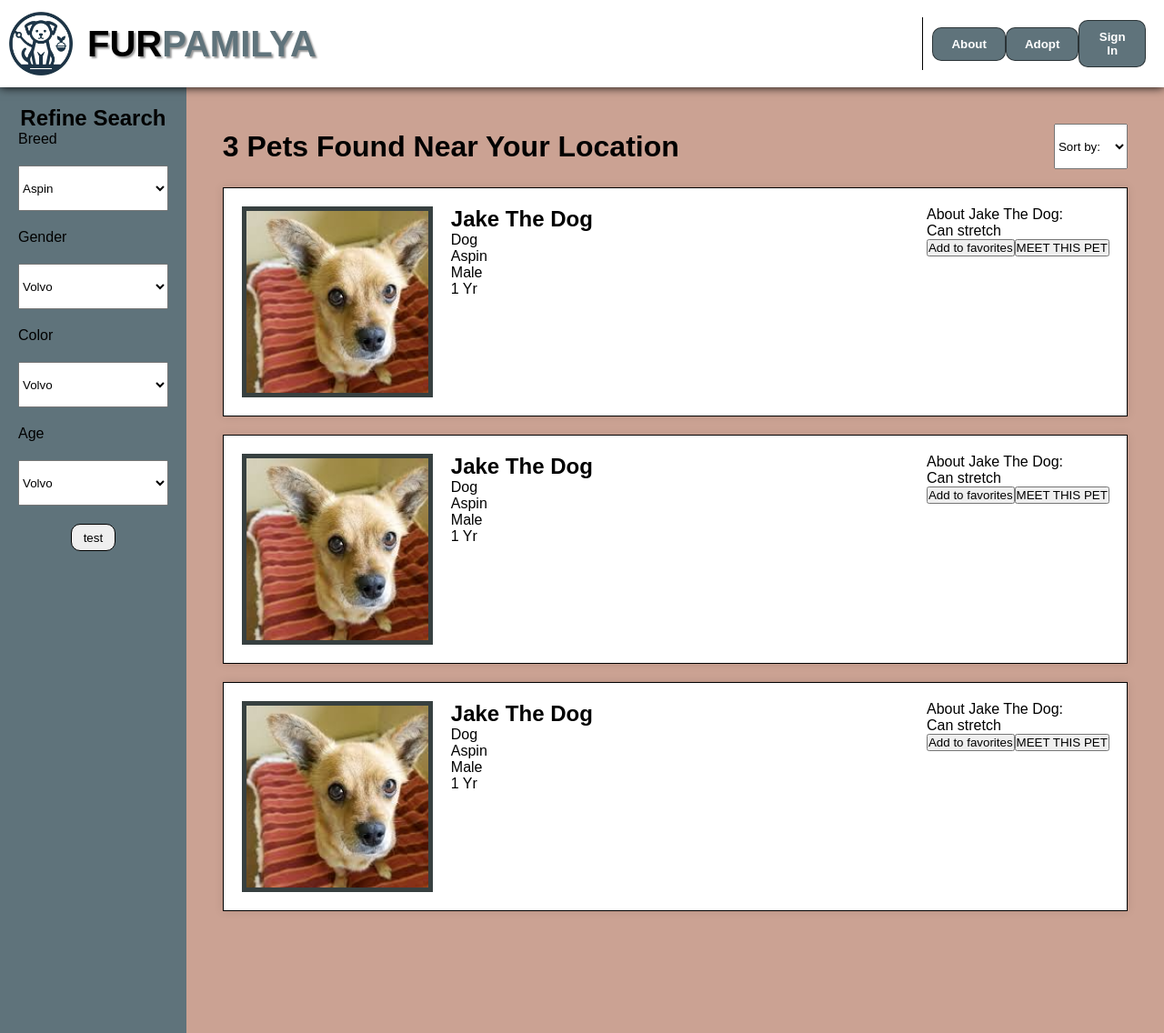
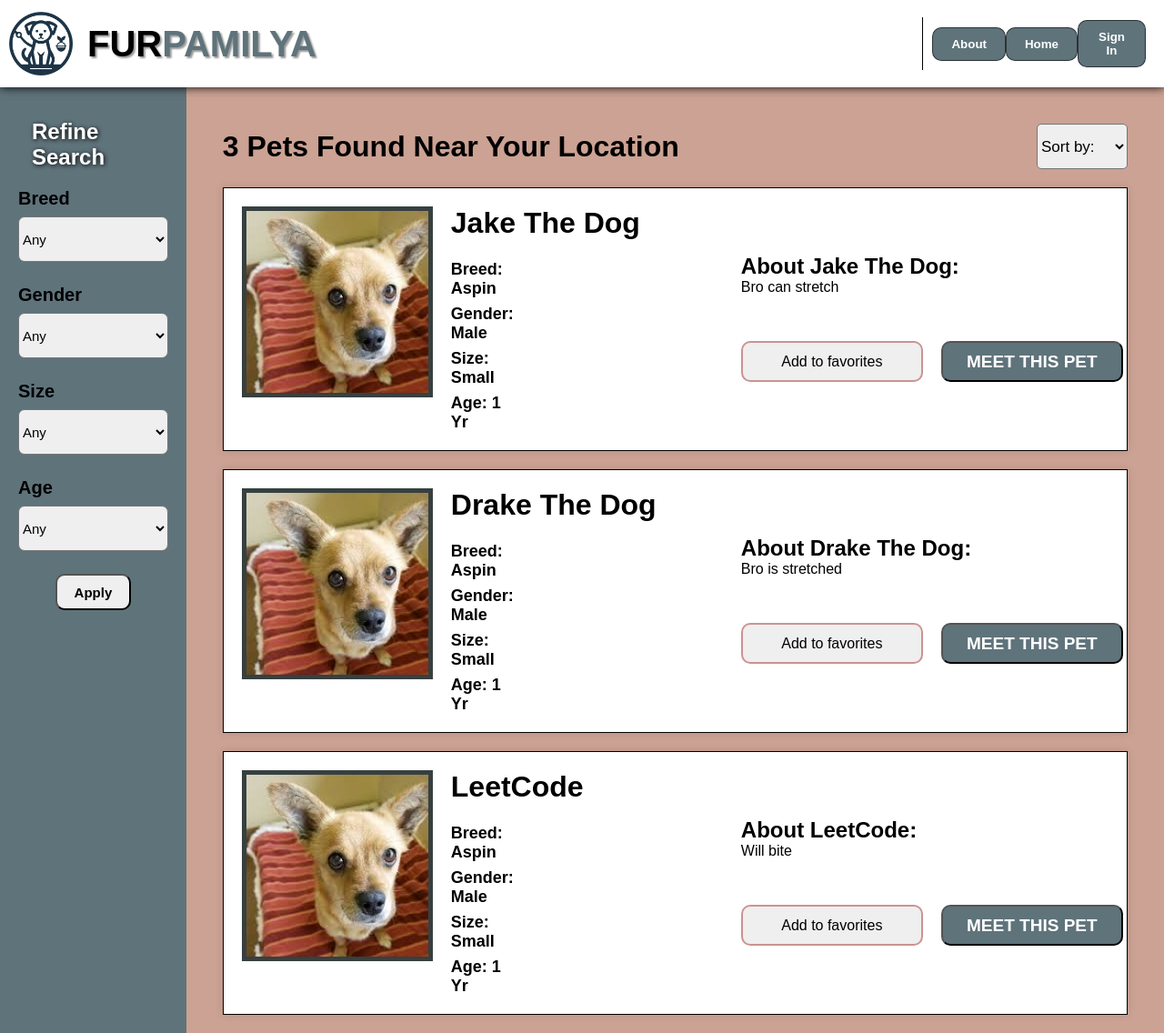
Before and after one commit to Alias314/Python-Practice, a PHP site: page /adopt_page.html in a window 1280 px wide. Shown: the whole page at 91% size. Run offline with PHP 8.4, Linux system fonts and the light colour scheme.

Commit message:
finished front end

```diff
--- a/adopt_page.html
+++ b/adopt_page.html
@@ -18,7 +18,7 @@
             <div class="vertical-divider"></div>
             <button id="about">About</button>
             <a href="index.html">
-                <button>Adopt</button>
+                <button>Home</button>
             </a>
             <button id="sign-in">Sign In</button>
         </div>
@@ -42,54 +42,80 @@
         </div>
     </div>
 
+    <div id="signin-modal" class="modal">
+        <div class="modal-content">
+            <span id="close-signin" class="close">&times;</span>
+            <form>
+                <h1>Log In</h1>
+                <input type="email" id="email" name="email", placeholder="Email"><br>
+                <input type="password" id="password" name="password" placeholder="Password"><br>
+                <input type="submit" value="Log In">
+                <a href="">Need an account?</a>
+                <a href="">Forgot Password?</a>
+            </form><hr>
+            <div id="social-media-buttons">
+                <a href="">
+                    <img id="facebook-favicon" src="images/facebook-favicon.png">
+                </a>
+                <a href="">
+                    <img id="gmail-favicon" src="images/gmail-favicon.png">
+                </a>
+            </div>
+        </div>
+    </div>
+
     <main>
         <div id="sidebar">
             <h2>Refine Search</h2>
 
             <label>Breed</label>
-            <select name="cars" id="cars">
+            <select name="cars" class="dog-options">
+                <option value="" disabled selected>Any</option>
                 <option value="volvo">Aspin</option>
-                <option value="saab">Transformer</option>
-                <option value="mercedes">Mercedes</option>
-                <option value="audi">Audi</option>
+                <option value="saab">Golden Retriever</option>
+                <option value="mercedes">German Shephered</option>
+                <option value="audi">Bulldog</option>
+                <option value="audi">Poodle</option>
+                <option value="audi">Chihuahua</option>
             </select>
 
             <label>Gender</label>
-            <select name="cars" id="cars">
-                <option value="volvo">Volvo</option>
-                <option value="saab">Saab</option>
-                <option value="mercedes">Mercedes</option>
-                <option value="audi">Audi</option>
+            <select name="cars" class="dog-options">
+                <option value="" disabled selected>Any</option>
+                <option value="volvo">Male</option>
+                <option value="saab">Female</option>
             </select>
 
-            <label>Color</label>
-            <select name="cars" id="cars">
-                <option value="volvo">Volvo</option>
-                <option value="saab">Saab</option>
-                <option value="mercedes">Mercedes</option>
-                <option value="audi">Audi</option>
+            <label>Size</label>
+            <select name="cars" class="dog-options">
+                <option value="" disabled selected>Any</option>
+                <option value="volvo">Small</option>
+                <option value="saab">Medium</option>
+                <option value="mercedes">Large</option>
+                <option value="audi">X-Large</option>
             </select>
 
             <label>Age</label>
-            <select name="cars" id="cars">
-                <option value="volvo">Volvo</option>
-                <option value="saab">Saab</option>
-                <option value="mercedes">Mercedes</option>
-                <option value="audi">Audi</option>
+            <select name="cars" class="dog-options">
+                <option value="" disabled selected>Any</option>
+                <option value="volvo">0-1 years</option>
+                <option value="saab">1-3 years</option>
+                <option value="mercedes">3-8 years</option>
+                <option value="audi">8+ years</option>
             </select>
 
-            <input type="submit" value="test">
+            <input type="button" value="Apply" id="apply-button">
         </div>
 
         <div id="adopt-dog-menu">
             <div id="dog-location-sort">
                 <h1>3 Pets Found Near Your Location</h1>
 
-                <select name="cars" id="cars">
+                <select name="cars" id="sort-by-button">
                     <option value="" disabled selected>Sort by:</option>
                     <option value="volvo">Nearest</option>
-                    <option value="mercedes">Mercedes</option>
-                    <option value="audi">Audi</option>
+                    <option value="mercedes">A-Z</option>
+                    <option value="mercedes">Z-A</option>
                 </select>
             </div>
 
@@ -97,21 +123,28 @@
                 <div class="dog-adopt-me">
                     <img src="images/dog-adopt-me2.jpg">
 
-                    <div class="dog-adopt-me-name-description">
-                        <h2>Jake The Dog</h2>
-                        <p>Dog</p>
-                        <p>Aspin</p>
-                        <p>Male</p>
-                        <p>1 Yr</p>
-                    </div>
+                    <div class="dog-adopt-me-container">
+                        <h1>Jake The Dog</h1>
 
-                    <div class="dog-adopt-me-about">
-                        <p>About Jake The Dog:</p>
-                        <p>Can stretch</p>
+                        <div class="dog-adopt-me-information">
+                            <div class="doggy-woof-grrrr">
+                                <p>Breed: Aspin</p>
+                                <p>Gender: Male</p>
+                                <p>Size: Small</p>
+                                <p>Age: 1 Yr</p>
+                            </div>
 
-                        <div id="dog-adopt-me-input">
-                            <input type="button" value="Add to favorites">
-                            <input type="button" value="MEET THIS PET">
+                            <div class="dog-adopt-me-information-right">
+                                <div>
+                                    <h2>About Jake The Dog:</h2>
+                                    <p>Bro can stretch</p>
+                                </div>
+
+                                <div class="dog-adopt-me-information-right-buttons">
+                                    <button>Add to favorites</button>
+                                    <button>MEET THIS PET</button>
+                                </div>
+                            </div>
                         </div>
                     </div>
                 </div>
@@ -119,21 +152,28 @@
                 <div class="dog-adopt-me">
                     <img src="images/dog-adopt-me2.jpg">
 
-                    <div class="dog-adopt-me-name-description">
-                        <h2>Jake The Dog</h2>
-                        <p>Dog</p>
-                        <p>Aspin</p>
-                        <p>Male</p>
-                        <p>1 Yr</p>
-                    </div>
+                    <div class="dog-adopt-me-container">
+                        <h1>Drake The Dog</h1>
 
-                    <div class="dog-adopt-me-about">
-                        <p>About Jake The Dog:</p>
-                        <p>Can stretch</p>
+                        <div class="dog-adopt-me-information">
+                            <div class="doggy-woof-grrrr">
+                                <p>Breed: Aspin</p>
+                                <p>Gender: Male</p>
+                                <p>Size: Small</p>
+                                <p>Age: 1 Yr</p>
+                            </div>
 
-                        <div id="dog-adopt-me-input">
-                            <input type="button" value="Add to favorites">
-                            <input type="button" value="MEET THIS PET">
+                            <div class="dog-adopt-me-information-right">
+                                <div>
+                                    <h2>About Drake The Dog:</h2>
+                                    <p>Bro is stretched</p>
+                                </div>
+
+                                <div class="dog-adopt-me-information-right-buttons">
+                                    <button>Add to favorites</button>
+                                    <button>MEET THIS PET</button>
+                                </div>
+                            </div>
                         </div>
                     </div>
                 </div>
@@ -141,21 +181,28 @@
                 <div class="dog-adopt-me">
                     <img src="images/dog-adopt-me2.jpg">
 
-                    <div class="dog-adopt-me-name-description">
-                        <h2>Jake The Dog</h2>
-                        <p>Dog</p>
-                        <p>Aspin</p>
-                        <p>Male</p>
-                        <p>1 Yr</p>
-                    </div>
+                    <div class="dog-adopt-me-container">
+                        <h1>LeetCode</h1>
 
-                    <div class="dog-adopt-me-about">
-                        <p>About Jake The Dog:</p>
-                        <p>Can stretch</p>
+                        <div class="dog-adopt-me-information">
+                            <div class="doggy-woof-grrrr">
+                                <p>Breed: Aspin</p>
+                                <p>Gender: Male</p>
+                                <p>Size: Small</p>
+                                <p>Age: 1 Yr</p>
+                            </div>
 
-                        <div id="dog-adopt-me-input">
-                            <input type="button" value="Add to favorites">
-                            <input type="button" value="MEET THIS PET">
+                            <div class="dog-adopt-me-information-right">
+                                <div>
+                                    <h2>About LeetCode:</h2>
+                                    <p>Will bite</p>
+                                </div>
+
+                                <div class="dog-adopt-me-information-right-buttons">
+                                    <button>Add to favorites</button>
+                                    <button>MEET THIS PET</button>
+                                </div>
+                            </div>
                         </div>
                     </div>
                 </div>
--- a/adopt_page_styles.css
+++ b/adopt_page_styles.css
@@ -19,9 +19,35 @@ main {
     box-sizing: border-box;
 }
 
-#sidebar select, #sidebar label {
+#sidebar > * {
+    margin-top: 5px;
+}
+
+#sidebar h2 {
+    margin: 15px;
+    color: white;
+    text-shadow: 1px 1px 5px black;
+}
+
+#sidebar select {
     width: 100%;
     margin-bottom: 20px;
+    border-radius: 7px;
+}
+
+#sidebar label {
+    width: 100%;
+    margin-bottom: 3px;
+    font-size: 20px;
+    font-weight: bold;
+}
+
+#apply-button {
+    height: 40px;
+    width: 50%;
+    font-size: 15px;
+    font-weight: 600;
+    border-radius: 10px;
 }
 
 #adopt-dog-menu {
@@ -37,6 +63,26 @@ main {
     justify-content: space-between;
     align-items: center;
     margin-bottom: 20px;
+}
+
+#dog-adopt-me-input {
+    display: flex;
+    justify-content: space-between;
+    width: 200px;
+}
+
+#sort-by-button {
+    width: 100px;
+    font-size: 17px;
+    border-radius: 5px;
+}
+
+.dog-options {
+    font-size: 15px;
+}
+
+.dog-options option[disabled] {
+    display: none;
 }
 
 .dog-adopt-me {
@@ -56,14 +102,61 @@ main {
     margin-right: 20px;
 }
 
+.dog-adopt-me-container {
+    display: flex;
+    flex-direction: column;
+    width: 100%;
+}
+
+.dog-adopt-me-container h1 {
+    margin-bottom: 15px;
+}
+
+.dog-adopt-me-information {
+    display: flex;
+}
+
 .dog-adopt-me-name-description {
     flex-grow: 1;
 }
 
-#dog-adopt-me-input {
+.dog-adopt-me-information-right {
     display: flex;
-    justify-content: space-between;
+    flex-direction: column;
+    margin-left: 250px;
+}
+
+.dog-adopt-me-information-right-buttons {
+    display: flex;
+    margin-top: 50px;
+}
+
+.dog-adopt-me-information-right-buttons button {
+    margin-right: 20px;
+    height: 45px;
     width: 200px;
+    border-radius: 10px;
+    font-size: 16px;
+}
+
+.dog-adopt-me-information-right-buttons :nth-child(1) {
+    border: 2px solid #cb9393;
+}
+
+.dog-adopt-me-information-right-buttons :nth-child(2) {
+    color: white;
+    background-color: #5F737B;
+    font-weight: 700;
+    font-size: 19px;
+}
+
+.doggy-woof-grrrr {
+    font-size: 18px;
+    font-weight: 600;
+}
+
+.doggy-woof-grrrr > * {
+    margin-top: 7px;
 }
 
 select {
--- a/styles.css
+++ b/styles.css
@@ -217,7 +217,7 @@ main {
     padding: 20px;
     height: 60vh;
     width: 40%;
-    background-color: #fefefed8;
+    background-color: #fefefef3;
     border: 1px solid #888;
     border-radius: 10px;
 }
@@ -234,7 +234,7 @@ main {
     padding: 20px;
     height: 51vh;
     width: 25%;
-    background-color: #fefefed8;
+    background-color: #fefefef3;
     border: 1px solid #888;
     border-radius: 10px;
 }
```
